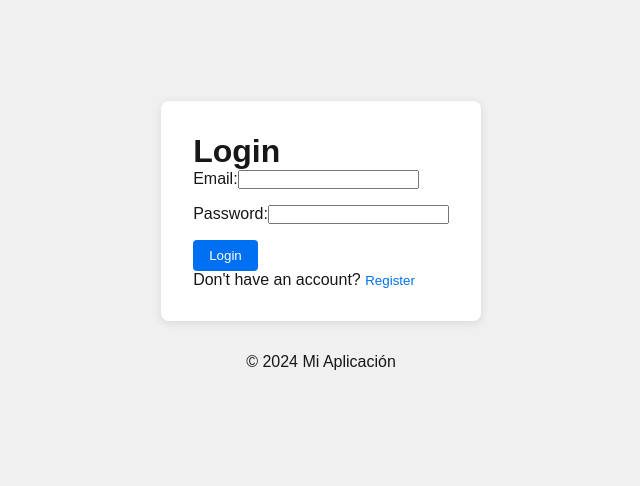
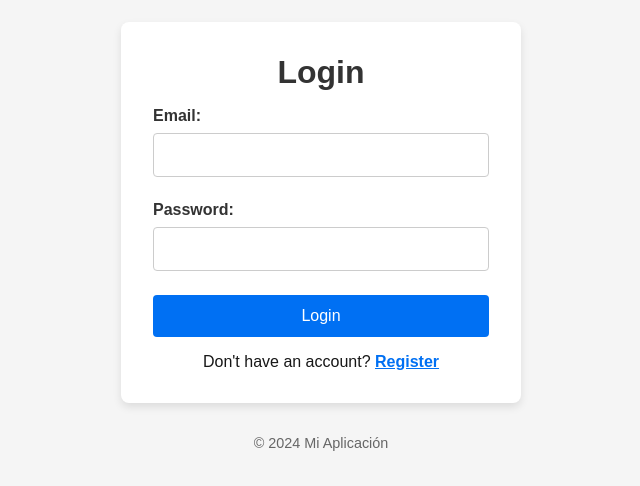
Before and after one commit to PioIX/2024-TPFinal-G01, a Next.js app: page / in a window 1280 px wide. Shown: the part 164-650 px from the top of the page, without its empty margins (319-959 px from the left). Built offline with nearby package versions, Linux system fonts and the light colour scheme.

Commit message:
Update page.module.css

```diff
--- a/src/app/page.module.css
+++ b/src/app/page.module.css
@@ -1,43 +1,109 @@
+/* Estilos globales de la página */
 .page {
   display: flex;
   flex-direction: column;
+  justify-content: center;
   align-items: center;
-  justify-content: center;
-  height: 100vh;
-  background-color: #f0f0f0;
+  min-height: 100vh;
+  background-color: #f5f5f5;
+  font-family: Arial, sans-serif;
 }
 
 .main {
-  background: white;
+  background-color: white;
   padding: 2rem;
   border-radius: 8px;
-  box-shadow: 0 2px 10px rgba(0, 0, 0, 0.1);
+  box-shadow: 0 4px 8px rgba(0, 0, 0, 0.1);
+  max-width: 400px;
+  width: 100%;
+  text-align: center;
+}
+
+h1 {
+  margin-bottom: 1rem;
+  color: #333;
+}
+
+/* Estilos del formulario */
+.form {
+  display: flex;
+  flex-direction: column;
+  gap: 1.5rem;
 }
 
 .formGroup {
-  margin-bottom: 1rem;
+  display: flex;
+  flex-direction: column;
+  text-align: left;
 }
 
-.error {
-  color: red;
+label {
+  margin-bottom: 0.5rem;
+  font-weight: bold;
+  color: #333;
 }
 
+input {
+  padding: 0.75rem;
+  border: 1px solid #ccc;
+  border-radius: 4px;
+  font-size: 1rem;
+}
+
+input:focus {
+  border-color: #0070f3;
+  outline: none;
+}
+
+/* Botón de envío */
 .submitButton {
-  padding: 0.5rem 1rem;
+  padding: 0.75rem;
   background-color: #0070f3;
   color: white;
   border: none;
   border-radius: 4px;
+  font-size: 1rem;
   cursor: pointer;
+  transition: background-color 0.3s;
 }
 
+.submitButton:hover {
+  background-color: #005bb5;
+}
+
+/* Botón de cambio de formulario (Login/Registro) */
 .toggleButton {
   background: none;
   border: none;
   color: #0070f3;
   cursor: pointer;
+  font-size: 1rem;
+  font-weight: bold;
+  text-decoration: underline;
 }
 
+.toggleButton:hover {
+  color: #005bb5;
+}
+
+.toggleText {
+  margin-top: 1rem;
+}
+
+/* Mensajes de error y éxito */
+.error {
+  color: red;
+  font-size: 0.9rem;
+}
+
+.success {
+  color: green;
+  font-size: 0.9rem;
+}
+
+/* Estilo del pie de página */
 .footer {
   margin-top: 2rem;
+  font-size: 0.9rem;
+  color: #666;
 }
```
